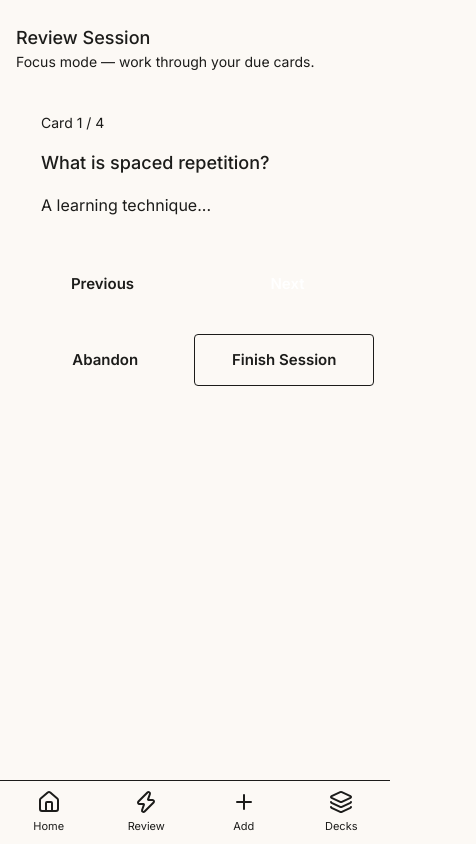
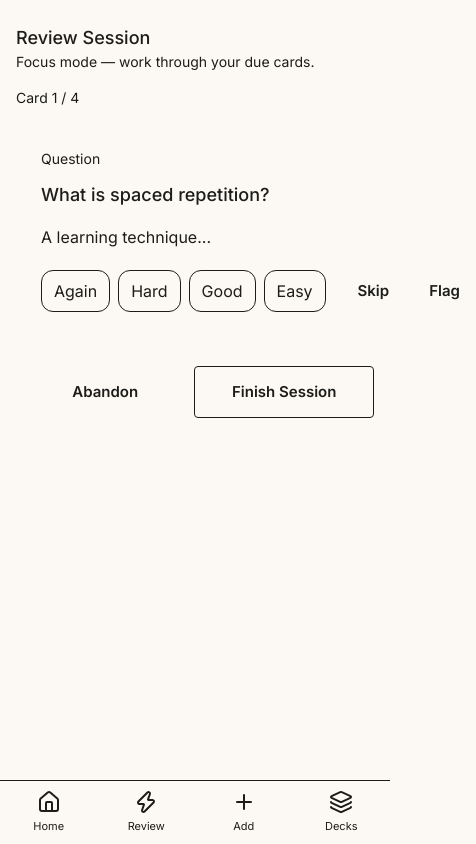
Before and after one commit to Sudarshan7a/recallIQ, a Next.js app: page /review/session in a window 390 px wide. Both pictures are taken after a click on the button "Show Answer". Shown: the whole page, 476 px wide, since content can reach past the window. Built offline with nearby package versions, Linux system fonts and the light colour scheme.

Commit message:
feat(review): add ReviewCard, RatingButtonRow, options menu and tablet session

```diff
--- a/app/review/session/page.tsx
+++ b/app/review/session/page.tsx
@@ -4,6 +4,8 @@ import React, { useState } from 'react'
 import Card from '../../../components/ui/Card'
 import Button from '../../../components/ui/Button'
 import { motion } from 'framer-motion'
+import ReviewCard from '../../../components/ui/ReviewCard'
+
 
 const mockCards = [
   { id: 1, front: 'What is spaced repetition?', back: 'A learning technique...' },
@@ -24,25 +26,29 @@ export default function ReviewSessionPage() {
         <h2 className="text-lg font-medium text-text-primary">Review Session</h2>
         <p className="text-text-secondary text-sm">Focus mode — work through your due cards.</p>
       </header>
-
       <motion.div initial={{ opacity: 0, y: 16 }} animate={{ opacity: 1, y: 0 }}>
-        <Card className="p-6">
-          <div className="text-sm text-text-secondary">Card {index + 1} / {mockCards.length}</div>
-          <div className="mt-4 text-text-primary text-lg font-medium">{card.front}</div>
-          {showBack && <div className="mt-4 text-text-secondary">{card.back}</div>}
-        </Card>
+        <div className="text-sm text-text-secondary">Card {index + 1} / {mockCards.length}</div>
+        <div className="mt-4">
+          <ReviewCard
+            card={card}
+            onRate={(r) => {
+              // simple progression
+              if (index < mockCards.length - 1) {
+                setIndex(i => i + 1)
+              } else {
+                alert('Session complete')
+              }
+            }}
+            onSkip={() => {
+              if (index < mockCards.length - 1) {
+                setIndex(i => i + 1)
+              } else {
+                alert('Session complete')
+              }
+            }}
+          />
+        </div>
       </motion.div>
-
-      <div className="mt-4 flex gap-3">
-        {!showBack ? (
-          <Button variant="secondary" onClick={() => setShowBack(true)}>Show Answer</Button>
-        ) : (
-          <>
-            <Button variant="ghost" onClick={() => { setIndex((i) => Math.max(0, i - 1)); setShowBack(false); }}>Previous</Button>
-            <Button variant="primary" onClick={() => { setIndex((i) => Math.min(i + 1, mockCards.length - 1)); setShowBack(false); }}>Next</Button>
-          </>
-        )}
-      </div>
 
       <div className="mt-6 flex justify-between">
         <Button variant="ghost">Abandon</Button>
--- /dev/null
+++ b/app/review/session/tablet/page.tsx
@@ -0,0 +1,35 @@
+"use client"
+
+import React, { useState } from 'react'
+import ReviewCard from '../../../../components/ui/ReviewCard'
+import Card from '../../../../components/ui/Card'
+
+const mockCards = [
+  { id: 1, front: 'What is spaced repetition?', back: 'A learning technique...' },
+  { id: 2, front: 'Define active recall', back: 'Attempting to remember...' },
+  { id: 3, front: 'What is Anki?', back: 'A spaced repetition app' },
+]
+
+export default function ReviewSessionTablet() {
+  const [index, setIndex] = useState(0)
+  const card = mockCards[index]
+
+  return (
+    <div className="max-w-5xl mx-auto grid grid-cols-12 gap-6 items-start">
+      <main className="col-span-12 md:col-span-8">
+        <h2 className="text-lg font-medium text-text-primary mb-4">Review Session</h2>
+        <ReviewCard card={card} onRate={() => setIndex(i=>Math.min(i+1,mockCards.length-1))} onSkip={() => setIndex(i=>Math.min(i+1,mockCards.length-1))} />
+      </main>
+
+      <aside className="col-span-12 md:col-span-4">
+        <Card className="p-4">
+          <h4 className="text-sm text-text-secondary">Session overview</h4>
+          <div className="mt-3">
+            <div className="text-2xl font-semibold">{mockCards.length - index}</div>
+            <div className="text-xs text-text-secondary">cards left</div>
+          </div>
+        </Card>
+      </aside>
+    </div>
+  )
+}
--- /dev/null
+++ b/components/ui/RatingButtonRow.tsx
@@ -0,0 +1,15 @@
+import React from 'react'
+
+export default function RatingButtonRow({ onRate }: { onRate: (rating: number) => void }) {
+  const ratings = [1,2,3,4]
+  const labels = ['Again','Hard','Good','Easy']
+  return (
+    <div className="flex gap-2">
+      {ratings.map((r, i) => (
+        <button key={r} onClick={() => onRate(r)} className="px-3 py-2 rounded-md bg-surface-container text-text-primary border border-surface-variant hover:bg-primary-container/10">
+          {labels[i]}
+        </button>
+      ))}
+    </div>
+  )
+}
--- /dev/null
+++ b/components/ui/ReviewCard.tsx
@@ -0,0 +1,32 @@
+"use client"
+
+import React, { useState } from 'react'
+import Card from './Card'
+import Button from './Button'
+import RatingButtonRow from './RatingButtonRow'
+import ReviewCardOptionsMenu from './ReviewCardOptionsMenu'
+
+export default function ReviewCard({ card, onRate, onSkip }: { card: {front:string,back:string}, onRate: (r:number)=>void, onSkip?: ()=>void }) {
+  const [showBack, setShowBack] = useState(false)
+
+  return (
+    <Card className="p-6">
+      <div className="text-sm text-text-secondary">Question</div>
+      <div className="mt-3 text-text-primary text-lg font-medium">{card.front}</div>
+      {showBack && <div className="mt-4 text-text-secondary">{card.back}</div>}
+
+      <div className="mt-4 flex items-center justify-between">
+        {!showBack ? (
+          <Button variant="secondary" onClick={() => setShowBack(true)}>Show Answer</Button>
+        ) : (
+          <div className="flex items-center justify-between w-full">
+            <RatingButtonRow onRate={onRate} />
+            <div className="ml-4">
+              <ReviewCardOptionsMenu onSkip={onSkip} onFlag={() => alert('Flagged')} />
+            </div>
+          </div>
+        )}
+      </div>
+    </Card>
+  )
+}
--- /dev/null
+++ b/components/ui/ReviewCardOptionsMenu.tsx
@@ -0,0 +1,11 @@
+import React from 'react'
+import Button from './Button'
+
+export default function ReviewCardOptionsMenu({ onSkip, onFlag }: { onSkip?: ()=>void, onFlag?: ()=>void }) {
+  return (
+    <div className="flex gap-2">
+      <Button variant="ghost" onClick={onSkip}>Skip</Button>
+      <Button variant="ghost" onClick={onFlag}>Flag</Button>
+    </div>
+  )
+}
```
